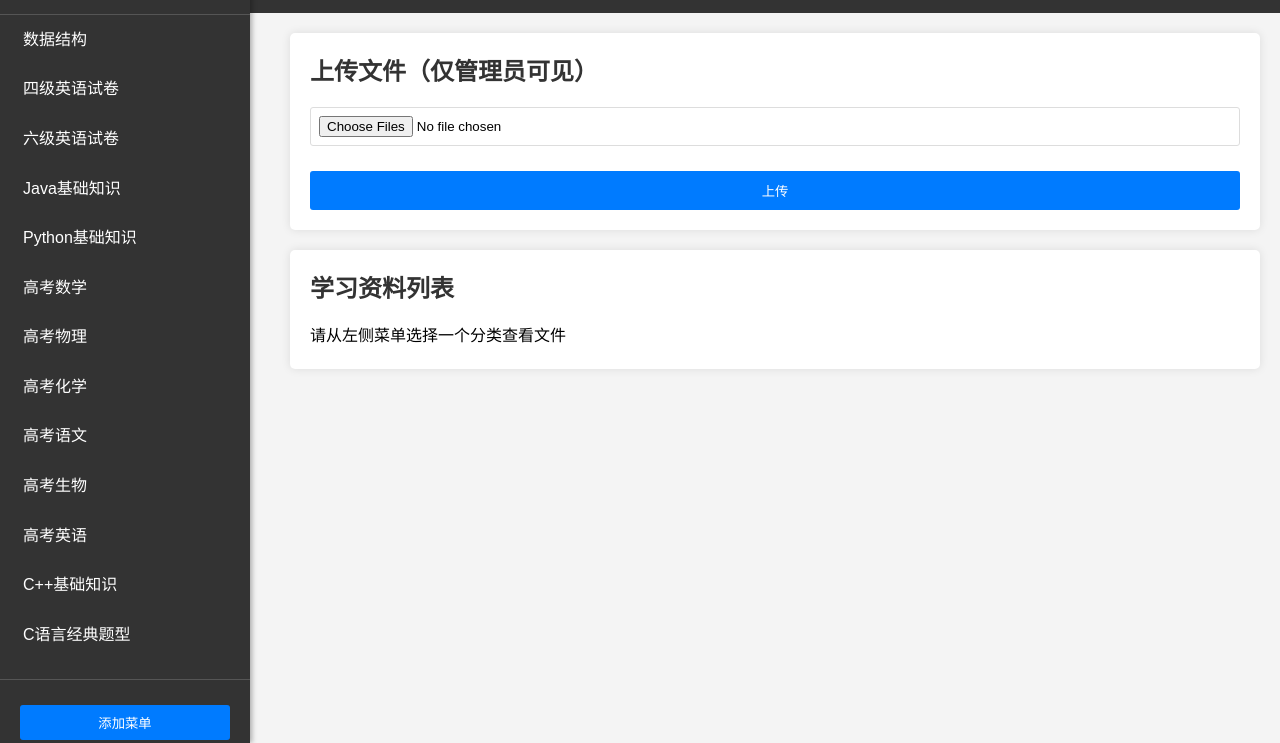
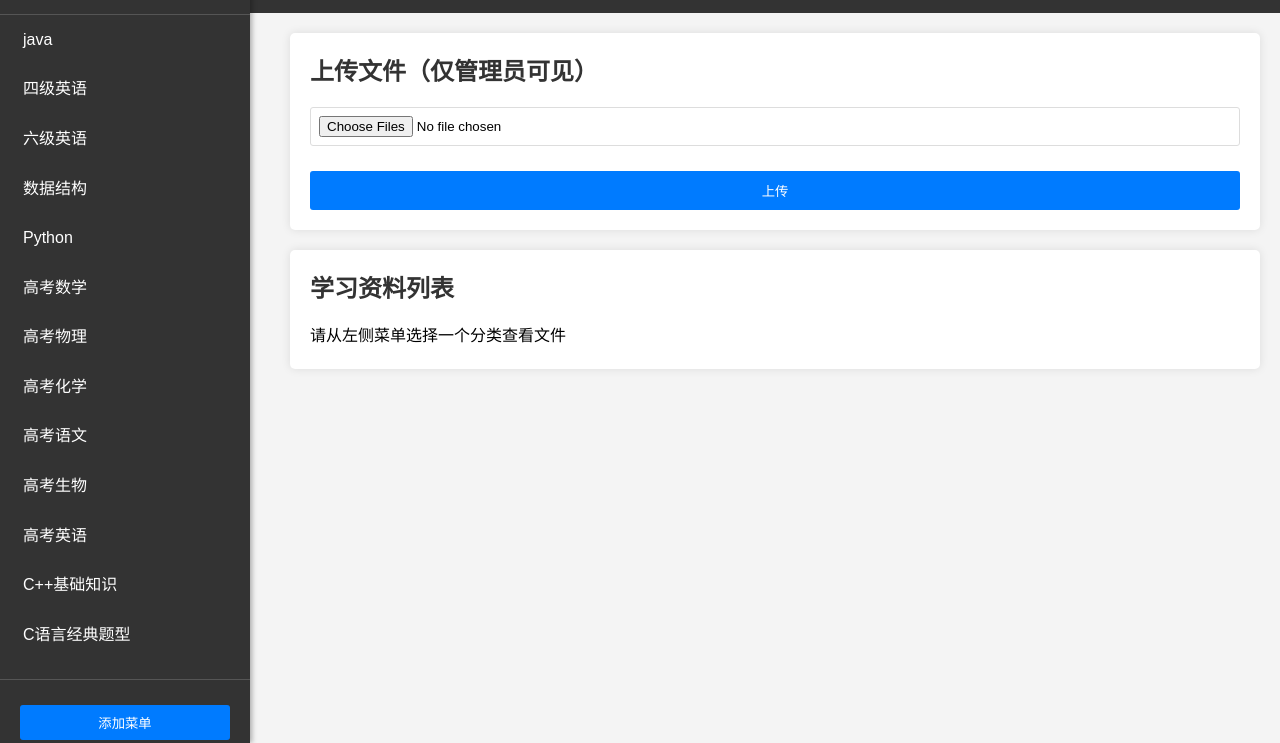
Before and after one commit to djsz123456/-.github.io, a plain HTML site: page index.html in a window 1280 px wide. Shown: the part 57-800 px from the top of the page. Drawn offline with Linux system fonts and the light colour scheme; sample sign-in values are in the browser's storage.

Commit message:
Simplify default menu by removing submenus
Removed several submenu items from the default menu configuration.

```diff
--- a/index.html
+++ b/index.html
@@ -256,11 +256,11 @@
 
             // 定义默认菜单项（只保留主菜单，删除所有子菜单）
             const defaultMenus = [
+                { name: "java", submenus: [] },
+                { name: "四级英语", submenus: [] },
+                { name: "六级英语", submenus: [] },
                 { name: "数据结构", submenus: [] },
-                { name: "四级英语试卷", submenus: [] },
-                { name: "六级英语试卷", submenus: [] },
-                { name: "Java基础知识", submenus: [] },
-                { name: "Python基础知识", submenus: [] },
+                { name: "Python", submenus: [] },
                 { name: "高考数学", submenus: [] },
                 { name: "高考物理", submenus: [] },
                 { name: "高考化学", submenus: [] },
```
